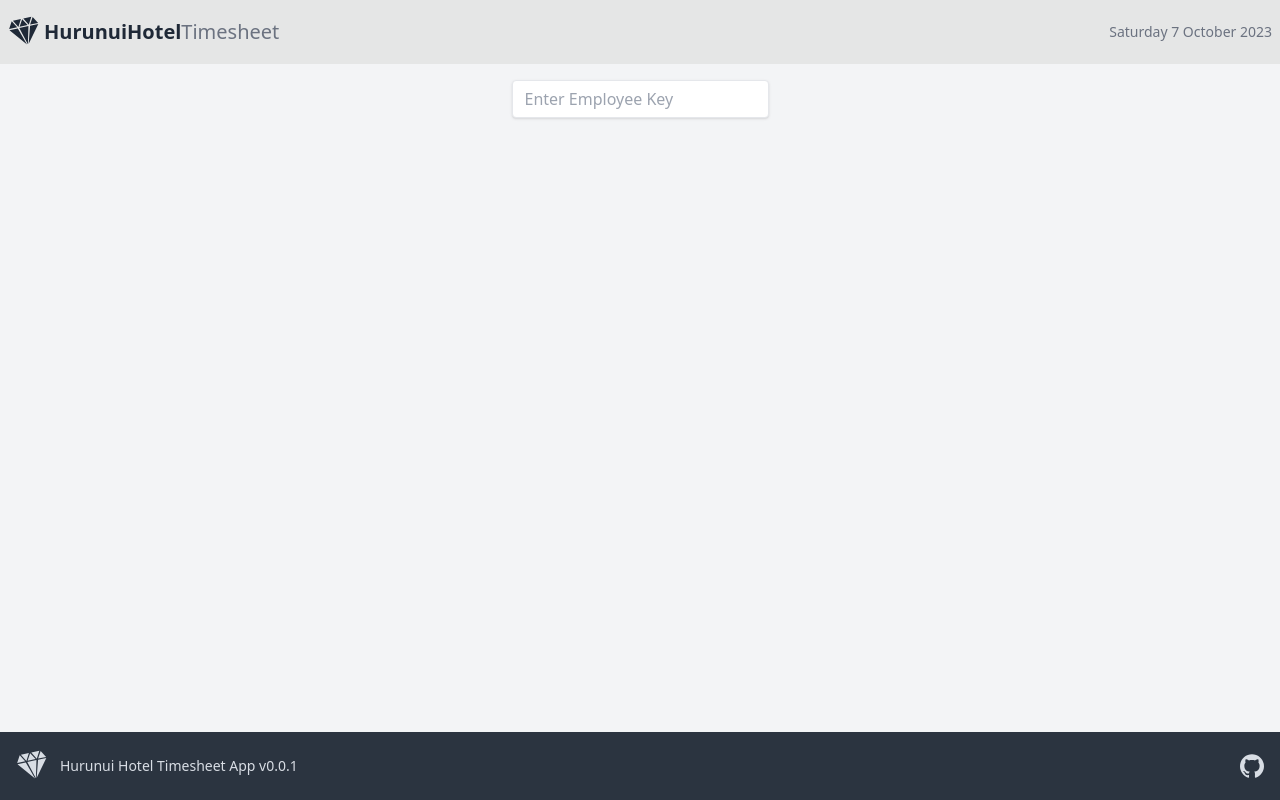
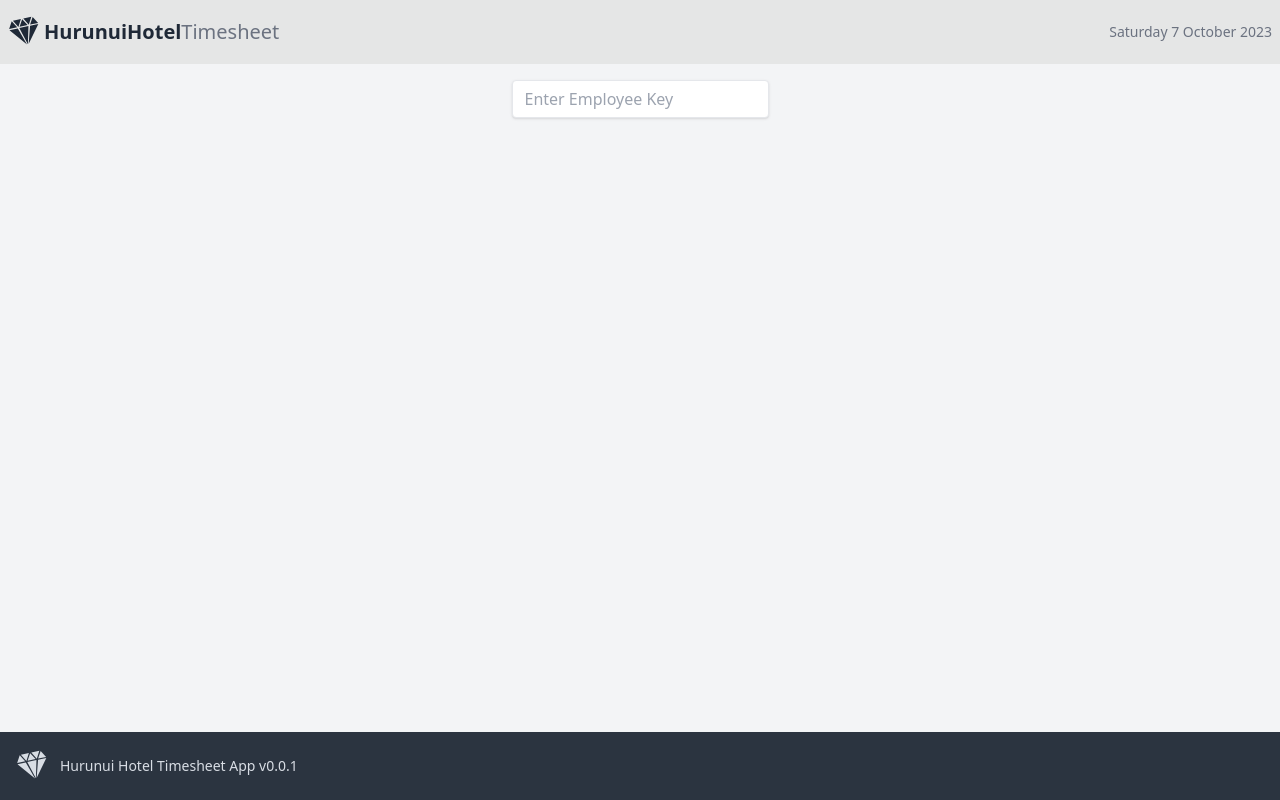
Before and after one commit to madmartian5/timeclock, a Vue app: page / in a window 1280 px wide. Built offline with nearby package versions, Linux system fonts and the light colour scheme.

Commit message:
removed socialicons feature

```diff
--- a/src/assets/icons/DiscordIcon.vue
+++ /dev/null
@@ -1,5 +0,0 @@
-<template>
-    <svg xmlns="http://www.w3.org/2000/svg" width="24" height="24" viewBox="0 0 24 24" class="fill-current hover:text-indigo-300">
-        <path d="M20.317 4.3698a19.7913 19.7913 0 00-4.8851-1.5152.0741.0741 0 00-.0785.0371c-.211.3753-.4447.8648-.6083 1.2495-1.8447-.2762-3.68-.2762-5.4868 0-.1636-.3933-.4058-.8742-.6177-1.2495a.077.077 0 00-.0785-.037 19.7363 19.7363 0 00-4.8852 1.515.0699.0699 0 00-.0321.0277C.5334 9.0458-.319 13.5799.0992 18.0578a.0824.0824 0 00.0312.0561c2.0528 1.5076 4.0413 2.4228 5.9929 3.0294a.0777.0777 0 00.0842-.0276c.4616-.6304.8731-1.2952 1.226-1.9942a.076.076 0 00-.0416-.1057c-.6528-.2476-1.2743-.5495-1.8722-.8923a.077.077 0 01-.0076-.1277c.1258-.0943.2517-.1923.3718-.2914a.0743.0743 0 01.0776-.0105c3.9278 1.7933 8.18 1.7933 12.0614 0a.0739.0739 0 01.0785.0095c.1202.099.246.1981.3728.2924a.077.077 0 01-.0066.1276 12.2986 12.2986 0 01-1.873.8914.0766.0766 0 00-.0407.1067c.3604.698.7719 1.3628 1.225 1.9932a.076.076 0 00.0842.0286c1.961-.6067 3.9495-1.5219 6.0023-3.0294a.077.077 0 00.0313-.0552c.5004-5.177-.8382-9.6739-3.5485-13.6604a.061.061 0 00-.0312-.0286zM8.02 15.3312c-1.1825 0-2.1569-1.0857-2.1569-2.419 0-1.3332.9555-2.4189 2.157-2.4189 1.2108 0 2.1757 1.0952 2.1568 2.419 0 1.3332-.9555 2.4189-2.1569 2.4189zm7.9748 0c-1.1825 0-2.1569-1.0857-2.1569-2.419 0-1.3332.9554-2.4189 2.1569-2.4189 1.2108 0 2.1757 1.0952 2.1568 2.419 0 1.3332-.946 2.4189-2.1568 2.4189Z"/>
-    </svg>
-  </template>
--- a/src/assets/icons/GithubIcon.vue
+++ /dev/null
@@ -1,5 +0,0 @@
-<template>
-    <svg xmlns="http://www.w3.org/2000/svg" width="24" height="24" viewBox="0 0 24 24" class="fill-current hover:text-indigo-300">
-        <path d="M12 .297c-6.63 0-12 5.373-12 12 0 5.303 3.438 9.8 8.205 11.385.6.113.82-.258.82-.577 0-.285-.01-1.04-.015-2.04-3.338.724-4.042-1.61-4.042-1.61C4.422 18.07 3.633 17.7 3.633 17.7c-1.087-.744.084-.729.084-.729 1.205.084 1.838 1.236 1.838 1.236 1.07 1.835 2.809 1.305 3.495.998.108-.776.417-1.305.76-1.605-2.665-.3-5.466-1.332-5.466-5.93 0-1.31.465-2.38 1.235-3.22-.135-.303-.54-1.523.105-3.176 0 0 1.005-.322 3.3 1.23.96-.267 1.98-.399 3-.405 1.02.006 2.04.138 3 .405 2.28-1.552 3.285-1.23 3.285-1.23.645 1.653.24 2.873.12 3.176.765.84 1.23 1.91 1.23 3.22 0 4.61-2.805 5.625-5.475 5.92.42.36.81 1.096.81 2.22 0 1.606-.015 2.896-.015 3.286 0 .315.21.69.825.57C20.565 22.092 24 17.592 24 12.297c0-6.627-5.373-12-12-12"/>
-    </svg>
-  </template>
--- a/src/assets/icons/TwitterIcon.vue
+++ /dev/null
@@ -1,5 +0,0 @@
-<template>
-    <svg xmlns="http://www.w3.org/2000/svg" width="24" height="24" viewBox="0 0 24 24" class="fill-current hover:text-indigo-300">
-        <path d="M24 4.557c-.883.392-1.832.656-2.828.775 1.017-.609 1.798-1.574 2.165-2.724-.951.564-2.005.974-3.127 1.195-.897-.957-2.178-1.555-3.594-1.555-3.179 0-5.515 2.966-4.797 6.045-4.091-.205-7.719-2.165-10.148-5.144-1.29 2.213-.669 5.108 1.523 6.574-.806-.026-1.566-.247-2.229-.616-.054 2.281 1.581 4.415 3.949 4.89-.693.188-1.452.232-2.224.084.626 1.956 2.444 3.379 4.6 3.419-2.07 1.623-4.678 2.348-7.29 2.04 2.179 1.397 4.768 2.212 7.548 2.212 9.142 0 14.307-7.721 13.995-14.646.962-.695 1.797-1.562 2.457-2.549z"></path>
-    </svg>
-  </template>
--- a/src/components/Footer.vue
+++ b/src/components/Footer.vue
@@ -1,6 +1,5 @@
 <script setup lang="ts">
   import { globalProperties } from '../lib/globals';
-  import SocialIcons from './SocialIcons.vue';
 
 
 </script>
@@ -15,6 +14,5 @@
         {{ globalProperties.title }} {{ globalProperties.version }}
       </p>
     </div>
-    <SocialIcons />
   </footer>
 </template>
--- a/src/components/SocialIcons.vue
+++ /dev/null
@@ -1,33 +0,0 @@
-<template>
-    <div class="grid-flow-col gap-4 md:place-self-center md:justify-self-end">
-      <a v-for="(social) in socials" :key="social.name" :href="social.link" target="_blank">
-        <component :is="getSocialIconComponent(social.name)" />
-      </a>
-    </div>
-  </template>
-
-  <script setup lang="ts">
-  import { globalProperties } from '../lib/globals';
-  import { defineAsyncComponent } from 'vue';
-  import { capitalizeFirstLetter } from '../lib/utils';
-
-  const socials = globalProperties.socials;
-
-  interface SocialComponentMap {
-    [key: string]: string;
-  }
-
-  // Create the socialComponentMap dynamically based on the socials array
-  const socialComponentMap: SocialComponentMap = socials.reduce((map, social) => {
-    map[social.name] = capitalizeFirstLetter(social.name) + 'Icon';
-    return map;
-  }, {} as SocialComponentMap);
-
-  const getSocialIconComponent = (name: string) => {
-    const component = socialComponentMap[name];
-    if (component) {
-      return defineAsyncComponent(() => import(`../assets/icons/${component}.vue`));
-    }
-    return null;
-  };
-  </script>
```
